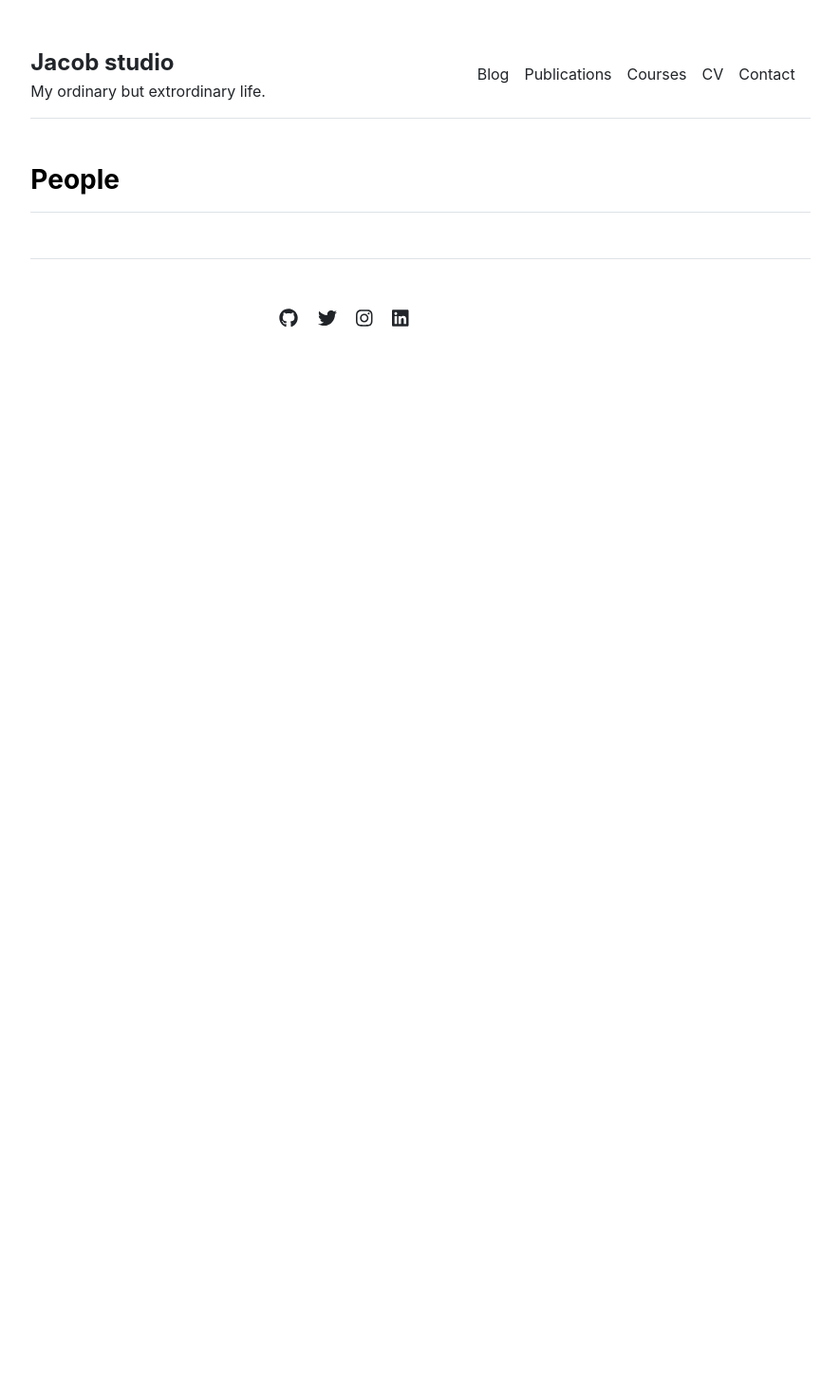
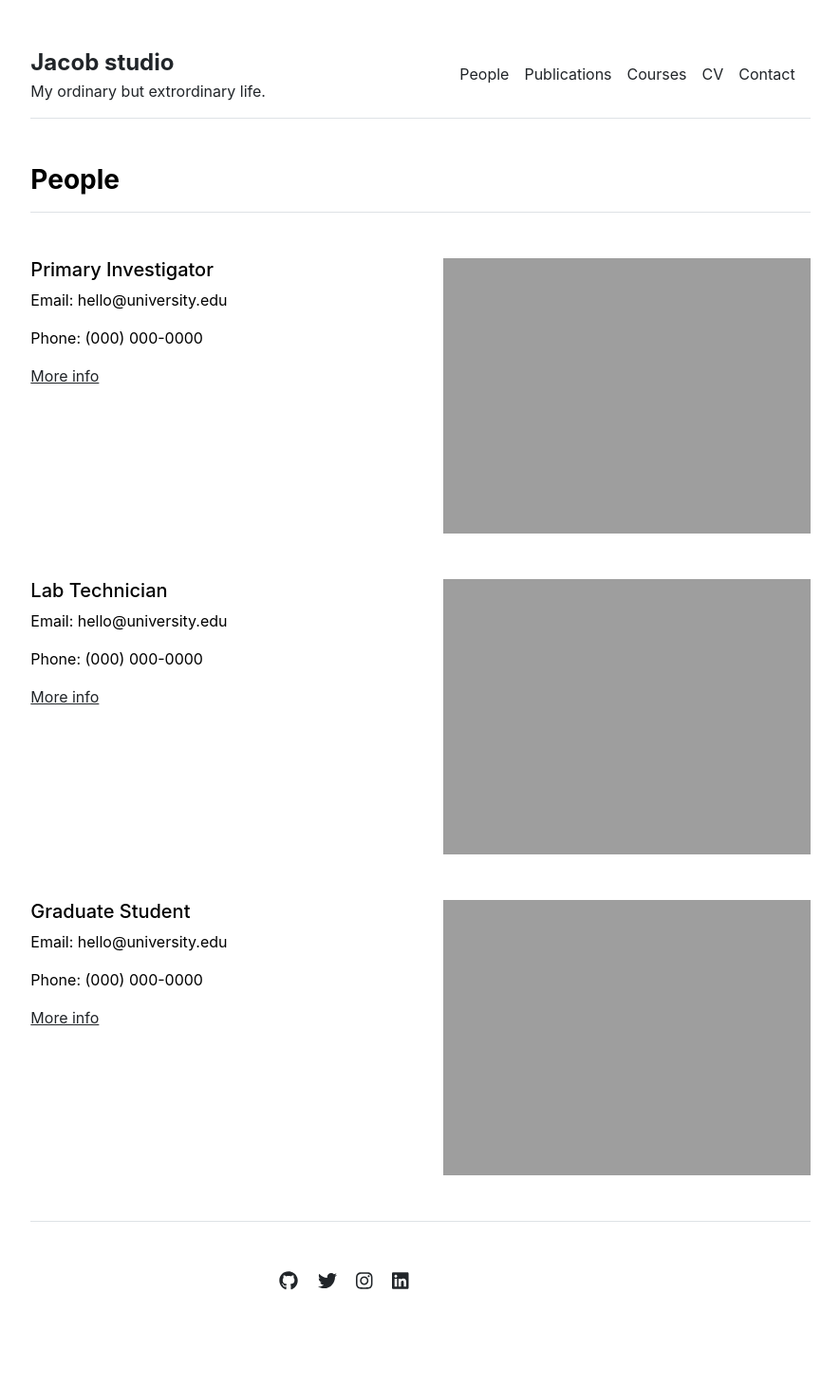
Before and after one commit to JinxinHu/jinxinhu.github.io, a Jekyll site: the page built from blog.md, in a window 1280 px wide. Shown: the whole page at 95% size, without its empty margins (197-1082 px from the left). Built offline with Jekyll 4.4.1, drawn with Linux system fonts in a browser that asks for light colours; before the commit the page ends 900 px from its top, so only the background shows below that.

Commit message:
Update settings.yml

```diff
--- a/_data/settings.yml
+++ b/_data/settings.yml
@@ -1,11 +1,11 @@
 menu:
-- {name: 'Blog', url: '/blog'}
+- {name: 'People', url: '/people'}
 - {name: 'Publications', url: '/publications'}
 - {name: 'Courses', url: '/courses'}
 - {name: 'CV', url: '/cv'}
 - {name: 'Contact', url: '/contact'}
 
-blog:
+people:
 - {name: 'Primary Investigator', title: 'Researcher', department: 'Physics & Astronomy', institution: 'Some University', institution_address: '1 Main Street, Canada', phone: '(000) 000-0000', email: 'hello@university.edu', office: 'Science Building 505', image: 'assets/img/primary-investigator.jpg', url: 'primary-investigator'}
 - {name: 'Lab Technician', title: 'Researcher', department: 'Physics & Astronomy', institution: 'Some University', institution_address: '1 Main Street, Canada', phone: '(000) 000-0000', email: 'hello@university.edu', office: 'Science Building 505', image: 'assets/img/lab-technician.jpg', url: 'lab-technician'}
 - {name: 'Graduate Student', title: 'Researcher', department: 'Physics & Astronomy', institution: 'Some University', institution_address: '1 Main Street, Canada', phone: '(000) 000-0000', email: 'hello@university.edu', office: 'Science Building 505', image: 'assets/img/graduate-student.jpg', url: 'graduate-student'}
@@ -22,4 +22,4 @@ social:
 - {icon: 'linkedin', link: 'https://linkedin.com/in/'}
 
 contacts:
-- {name: 'Jinxin Hu', title: 'Master 1 student', department: 'Institute of Physics', institution: 'École polytechnique fédérale de Lausanne (EPFL)', institution_address: 'EPFL SB - SPH', phone: '(000) 000-0000', email: 'jinxin.hu@epfl.ch', image: 'assets/img/contact.jpg'}
+- {name: 'Jinxin Hu', title: 'Master 1 student', department: 'Institute of Physics', institution: 'École polytechnique fédérale de Lausanne (EPFL)', institution_address: 'EPFL SB - SPH', phone: '(+41) 000-0000', email: 'jinxin.hu@epfl.ch', image: 'assets/img/EPFL.JPG'}
```
